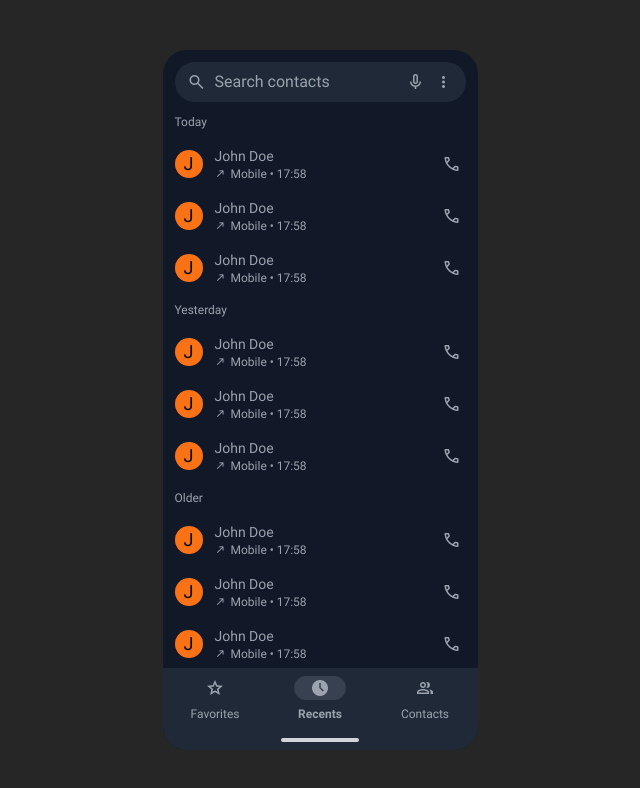
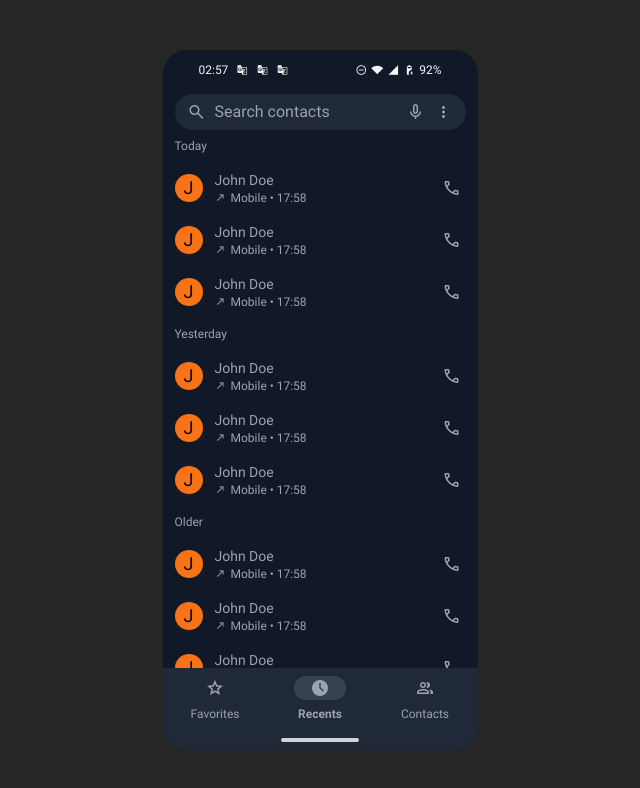
Before and after one commit to loucabaigneres/google-phone-app, a Vue app: page / in a window 1280 px wide. Shown: the top 788 px of the page, without its empty margins (320-960 px from the left). Built offline with nearby package versions, Linux system fonts and the light colour scheme.

Commit message:
✨ Create StatusBar

```diff
--- a/src/App.vue
+++ b/src/App.vue
@@ -1,6 +1,7 @@
 <script setup>
 import Nav from "@/components/Nav.vue"
 import SearchBar from "@/components/SearchBar.vue"
+import StatusBar from "@/components/StatusBar.vue"
 import { RouterView } from "vue-router"
 </script>
 
@@ -8,6 +9,7 @@ import { RouterView } from "vue-router"
   <main
     class="flex aspect-[9/20] w-[315px] flex-col overflow-hidden rounded-3xl bg-gray-900"
   >
+    <StatusBar />
     <SearchBar />
     <RouterView />
     <Nav />
--- a/src/components/SearchBar.vue
+++ b/src/components/SearchBar.vue
@@ -1,7 +1,7 @@
 <template>
-  <section class="flex items-center justify-between p-3 pb-2">
+  <section class="flex items-center justify-between px-3 py-1">
     <div
-      class="flex h-10 w-full items-center gap-2 rounded-full bg-gray-800 px-3 text-gray-400"
+      class="flex h-9 w-full items-center gap-2 rounded-full bg-gray-800 px-3 text-gray-400"
     >
       <span class="material-symbols-outlined text-xl"> search </span>
       <input
--- /dev/null
+++ b/src/components/StatusBar.vue
@@ -0,0 +1,25 @@
+<template>
+  <div class="flex items-center justify-between px-9 py-3 text-gray-100">
+    <div class="flex items-center gap-2">
+      <p class="text-xs">02:57</p>
+      <span class="material-symbols-outlined text-xs/3"> g_translate </span>
+      <span class="material-symbols-outlined text-xs/3"> g_translate </span>
+      <span class="material-symbols-outlined text-xs/3"> g_translate </span>
+    </div>
+    <div class="flex items-center gap-1">
+      <span class="material-symbols-outlined text-xs/3">
+        do_not_disturb_on
+      </span>
+      <span class="material-symbols-outlined text-xs/3">
+        signal_wifi_4_bar
+      </span>
+      <span class="material-symbols-outlined text-xs/3">
+        signal_cellular_4_bar
+      </span>
+      <span class="material-symbols-outlined text-xs/3">
+        battery_charging_90
+      </span>
+      <p class="text-xs">92%</p>
+    </div>
+  </div>
+</template>
```
